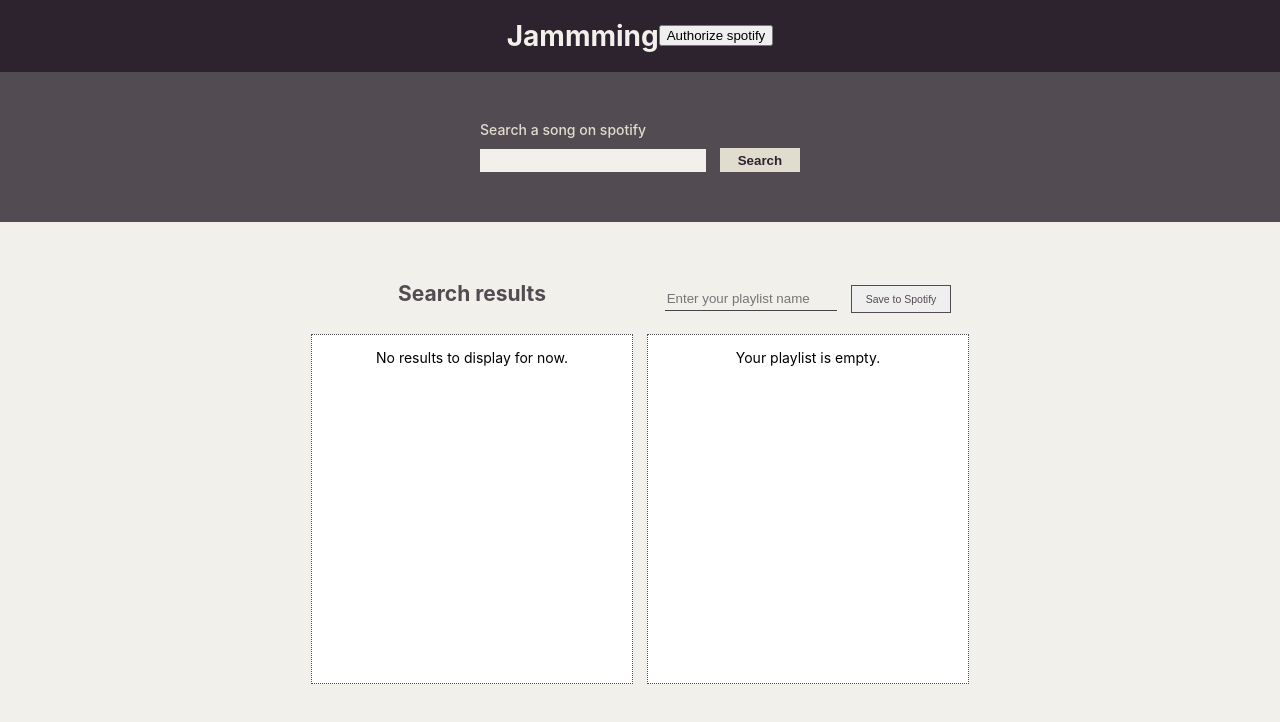
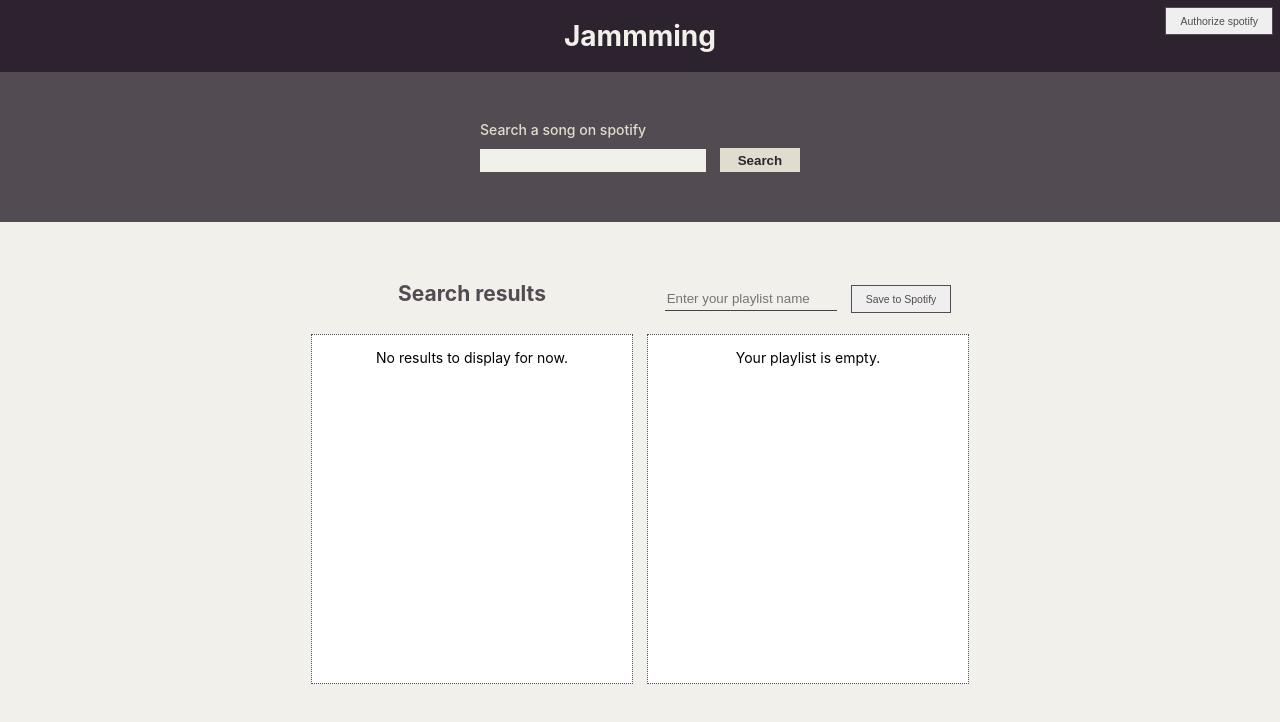
Before and after one commit to alabbe/jammming, a React (Create React App) app: page / in a window 1280 px wide. Shown: the top 722 px of the page. Built offline with nearby package versions, Linux system fonts and the light colour scheme.

Commit message:
Fix some styles

```diff
--- a/src/App.js
+++ b/src/App.js
@@ -1,10 +1,11 @@
 import React, { useEffect, useState } from 'react';
 import SearchBar from './components/SearchBar';
 import SearchResults from './components/SearchResults';
-import styles from "./css/App.module.css";
 import Playlist from './components/Playlist';
 import Spotify from './util/Spotify';
 import Login from './components/Login';
+import styles from "./css/App.module.css";
+import commonStyles from "./css/Common.module.css";
 
 function App() {
 
@@ -71,6 +72,7 @@ function App() {
 
   const handleOnClickAdd = (event) => {
     let track = results.find((item) => item.id === event.target.value);
+    const updatedResults = results.filter((item) => item.id !== track.id);
 
     setPlaylist((prev) => {
       let searchArray = prev.filter((item) => item.id === track.id);
@@ -79,11 +81,22 @@ function App() {
       }
       return prev;
     });
+
+    setResults(updatedResults);
   };
 
   const handleOnClickRemove = (event) => {
-    let selectedTrackId = event.target.value;
-    setPlaylist((prev) => prev.filter((item) => item.id != selectedTrackId));
+    let track = playlist.find((item) => item.id === event.target.value);
+    setPlaylist((prev) => prev.filter((item) => item.id != track.id));
+
+    setResults((prev) => {
+      let searchArray = prev.filter((item) => item.id === track.id);
+      if (searchArray.length === 0) {
+        return [...prev, track];
+      }
+      return prev;
+    });
+
   };
 
   const handleOnChangePlaylistName = (event) => {
@@ -107,7 +120,7 @@ function App() {
     if (playListName && !isTimeout()) {
       let response = Spotify.getUserId(spotifyAccessToken);
       response.then((json) => {
-        if(json.id) {
+        if (json.id) {
           return Spotify.createPlaylist(playListName, json.id, spotifyAccessToken);
         }
       }).then((json) => {
@@ -124,7 +137,9 @@ function App() {
   return (
     <div className={styles.content}>
       <div className={styles.header}>
+        <div className={styles.title}>
           <h1>Jammming</h1>
+        </div>
         <Login isExpired={expirationTime} isAuthorized={spotifyAccessToken} onClick={handleAuthorizeSpotify} />
       </div>
       <div className={styles.content}>
--- a/src/components/Login.js
+++ b/src/components/Login.js
@@ -1,17 +1,19 @@
 import React from "react";
+import commonStyles from "../css/Common.module.css";
+import styles from "../css/Login.module.css";
 
 function Login(props) {
 
 
   let button = "";
   if (props.isExpired === null || !props.isAuthorized) {
-    button = <button onClick={props.onClick}>Authorize spotify</button>
+    button = <button onClick={props.onClick} className={commonStyles.secondaryButton}>Authorize spotify</button>
   }
 
   return (
-    <>
+    <div className={styles.Login}>
       {button}
-    </>
+    </div>
   );
 
 }
--- a/src/components/Playlist.js
+++ b/src/components/Playlist.js
@@ -1,6 +1,7 @@
 import React from "react";
 import Tracklist from "./Tracklist";
-import styles from "../css/Playlist.module.css"
+import commonStyles from "../css/Common.module.css";
+import styles from "../css/Playlist.module.css";
 
 function Playlist(props) {
 
@@ -15,8 +16,8 @@ function Playlist(props) {
   return (
     <div className={styles.listContainer}>
       <div className={styles.header}>
-        <input type="Text" value={props.name} onChange={props.onChange} placeholder="Enter your playlist name"></input>
-        <button className={styles.secondaryButton} onClick={props.onSave}>Save to Spotify</button>
+        <input type="Text" value={props.name} onChange={props.onChange} placeholder="Enter your playlist name" className={styles.playlistName}></input>
+        <button className={commonStyles.secondaryButton} onClick={props.onSave}>Save to Spotify</button>
       </div>
       <div className={styles.Playlist}>
         {playlist}
--- a/src/components/SearchBar.js
+++ b/src/components/SearchBar.js
@@ -1,5 +1,6 @@
 import React from "react";
 import styles from "../css/SearchBar.module.css"
+import commonStyles from "../css/Common.module.css";
 
 function SearchBar(props) {
   return (
@@ -10,7 +11,7 @@ function SearchBar(props) {
         </div>
         <div className={styles.Inputs}>
           <input type="text" id="search" onChange={props.onChange}></input>
-          <button type="submit" className={styles.primaryButton}>Search</button>
+          <button type="submit" className={commonStyles.primaryButton}>Search</button>
         </div>
       </form>
     </div>
--- a/src/components/Track.js
+++ b/src/components/Track.js
@@ -1,13 +1,15 @@
 import React from "react";
+
 import styles from "../css/Track.module.css";
+import commonStyles from "../css/Common.module.css";
 
 function Track(props) {
 
   let button = "";
   if (props.origin === "tracklist") {
-    button = <button onClick={props.onClick} value={props.track.id}>Add</button>
+    button = <button onClick={props.onClick} value={props.track.id} className={commonStyles.secondaryButton}>Add</button>
   } else {
-    button =  <button onClick={props.onClick} value={props.track.id}>Remove</button>
+    button =  <button onClick={props.onClick} value={props.track.id} className={commonStyles.secondaryButton}>Remove</button>
   }
 
   return (
@@ -17,7 +19,7 @@ function Track(props) {
         <div><span>Artist:</span> {props.track.artist}</div>
         <div><span>Album:</span> {props.track.album}</div>
       </div>
-      <div className={styles.SongActions}>
+      <div>
        {button}
       </div>
     </div>
--- a/src/css/App.module.css
+++ b/src/css/App.module.css
@@ -12,10 +12,14 @@
 .header {
     background-color: #2D232E;
     display: flex;
+    color: #F1F0EA;
+    position: relative;
     width: 100%;
-    align-items: center;
-    justify-content: center;
-    color: #F1F0EA;
+}
+
+.title {
+    text-align: center;
+    flex:1 0 auto;
 }
 
 .hero {
@@ -36,20 +40,3 @@
     gap: 1rem;
     margin: 3rem 0;
 }
-
-h2 {
-    color: #534B52;
-}
-
-input {
-    width: 12rem;
-    height: 1.5rem;
-    margin-right: 1rem;
-    background-color: #F1F0EA;
-    border: none;
-}
-
-button:hover {
-    background-color: #C3BEA2;
-    cursor: pointer;
-}
--- /dev/null
+++ b/src/css/Common.module.css
@@ -0,0 +1,43 @@
+h2 {
+    color: #534B52;
+}
+
+input {
+    width: 12rem;
+    height: 1.5rem;
+    margin-right: 1rem;
+    background-color: #F1F0EA;
+    border: none;
+}
+
+.primaryButton {
+    width: 7rem;
+    height: 1.7rem;
+    background-color: #E0DDCF;
+    color: #2D232E;
+    border: none;
+    font-weight: 700;
+}
+
+
+.primaryButton:hover {
+    background-color: #C3BEA2;
+    cursor: pointer;
+}
+
+
+
+.secondaryButton {
+    height: 2rem;
+    border: 0.5px solid #534B52;
+    border-radius: 0;
+    padding: 0 1rem;
+    color: #534B52;
+    font-weight: 300;
+    font-size: 0.75rem;
+}
+
+.secondaryButton:hover {
+    background-color: hsl(49, 22, 35);
+    cursor: pointer;
+}
--- /dev/null
+++ b/src/css/Login.module.css
@@ -0,0 +1,5 @@
+.Login {
+    position:absolute;
+    right:0.5rem;
+    top:0.5rem;
+}
--- a/src/css/Playlist.module.css
+++ b/src/css/Playlist.module.css
@@ -9,7 +9,7 @@
     padding: 1rem 0;
 }
 
-input {
+.playlistName {
     border-bottom: 1px solid #474448;
 }
 
@@ -26,18 +26,3 @@ input {
     flex-direction: column;
     align-items: center;
 }
-
-
-.secondaryButton {
-    height: 2rem;
-    border: 0.5px solid #534B52;
-    border-radius: 0;
-    padding: 0 1rem;
-    color: #534B52;
-    font-weight: 300;
-    font-size: 0.75rem;
-}
-
-.secondaryButton:hover {
-    background-color: hsl(49, 22, 45);
-}
--- a/src/css/SearchBar.module.css
+++ b/src/css/SearchBar.module.css
@@ -38,12 +38,3 @@
     background-color: #F1F0EA;
     border: none;
 }
-
-.primaryButton {
-    width: 7rem;
-    height: 1.7rem;
-    background-color: #E0DDCF;
-    color: #2D232E;
-    border: none;
-    font-weight: 700;
-}
--- a/src/css/Track.module.css
+++ b/src/css/Track.module.css
@@ -23,17 +23,3 @@
 .SongActions {
     display: flex;
 }
-
-.SongActions button {
-    height: 2rem;
-    border: 0.5px solid #534B52;
-    border-radius: 0;
-    padding: 0 1rem;
-    color: #534B52;
-    font-weight: 300;
-    font-size: 0.75rem;
-}
-
-.SongActions button:hover {
-    background-color: hsl(49, 22, 45);
-}
```
Lines whose indentation alone changed are shown as unchanged.
